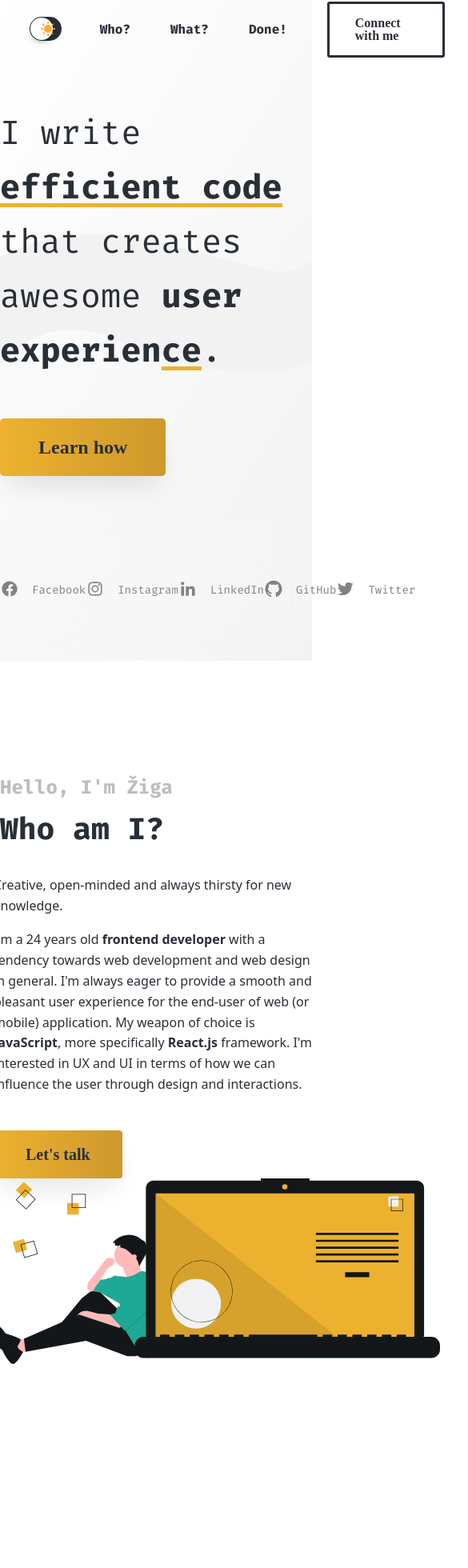
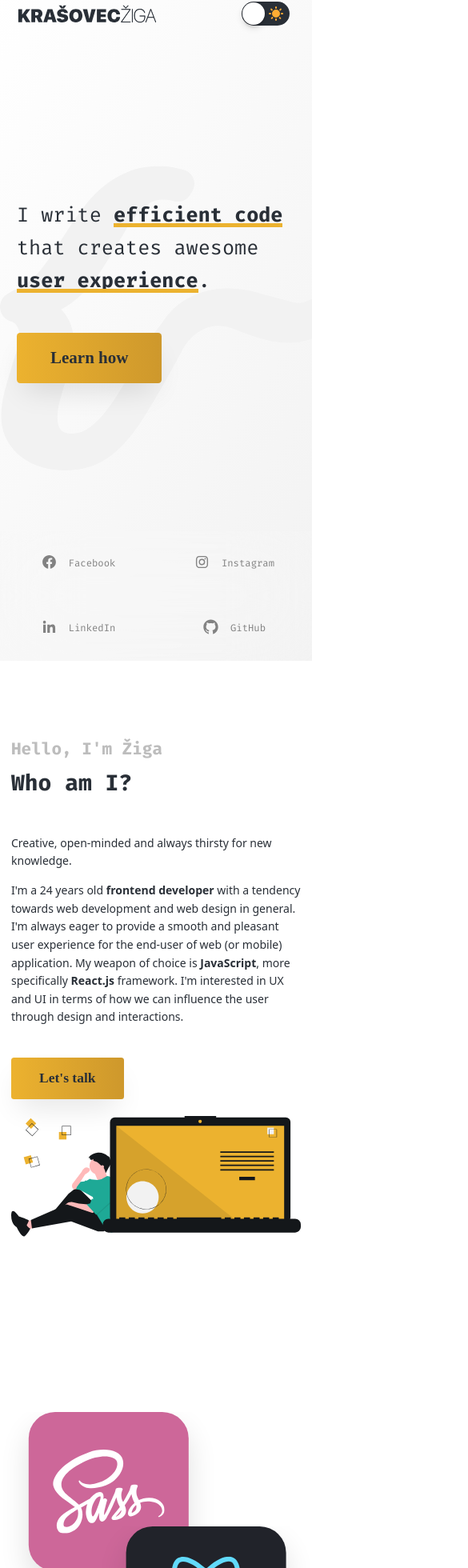
Before and after one commit to zigcccc/PersonalWebsite, a React (Create React App) app: page / in a window 390 px wide. Shown: the part 18-1978 px from the top of the page at 80% size, 585 px wide, since content can reach past the window. Built offline with nearby package versions, Linux system fonts and the light colour scheme.

Commit message:
Added responsive rules

```diff
--- a/src/App.tsx
+++ b/src/App.tsx
@@ -121,8 +121,12 @@ export const App = () => {
 			/>
 			<Banner theme={theme} />
 			<Section id="who">
-				<SubHeading>Hello, I'm Žiga</SubHeading>
-				<Heading>Who am I?</Heading>
+				<Row>
+					<Column size={12}>
+						<SubHeading>Hello, I'm Žiga</SubHeading>
+						<Heading>Who am I?</Heading>
+					</Column>
+				</Row>
 				<Row vAlign="bottom">
 					<Column size={6}>
 						<Paragraph>
@@ -188,8 +192,12 @@ export const App = () => {
 				</CTA>
 			</Section>
 			<Section id="contact">
-				<SubHeading>Contact forms are boring</SubHeading>
-				<Heading>Connect with me</Heading>
+				<Row>
+					<Column size={12}>
+						<SubHeading>Contact forms are boring</SubHeading>
+						<Heading>Connect with me</Heading>
+					</Column>
+				</Row>
 				<Row vAlign="top">
 					<Column size={6}>
 						<Paragraph>
--- a/src/components/Elements/Banner/Styles.tsx
+++ b/src/components/Elements/Banner/Styles.tsx
@@ -18,12 +18,21 @@ export const StyledBanner = styled.section`
 		z-index: 2;
 	}
 
+	@media screen and (max-width: 768px) {
+		padding-left: 1.5rem;
+		padding-right: 1.5rem;
+	}
+
 	h1 {
 		font-family: ${({ theme }) => theme.font__heading};
 		font-size: 42px;
 		line-height: 1.618;
 		color: ${({ theme }) => theme.fg};
 		margin-bottom: 3.125rem;
+
+		@media screen and (max-width: 768px) {
+			font-size: 1.8rem;
+		}
 
 		span {
 			font-weight: 700;
--- a/src/components/Elements/Header/Styles.tsx
+++ b/src/components/Elements/Header/Styles.tsx
@@ -11,10 +11,22 @@ export const StyledHeader = styled.header`
 	justify-content: space-between;
 	padding: 1.25rem 1.55rem;
 
+	& > svg {
+		@media screen and (max-width: 768px) {
+			max-width: 50%;
+		}
+	}
+
 	.nav {
 		margin: 0 0.625rem;
 		display: flex;
 		align-items: center;
+
+		.cta {
+			@media screen and (max-width: 768px) {
+				display: none;
+			}
+		}
 
 		&--item {
 			font-size: 1rem;
@@ -22,6 +34,10 @@ export const StyledHeader = styled.header`
 			font-weight: 700;
 			font-family: ${({ theme }) => theme.font__heading};
 			transition: ${({ theme }) => theme.transition__default};
+
+			@media screen and (max-width: 768px) {
+				display: none;
+			}
 
 			&:last-of-type {
 				margin-right: 1.56em;
--- a/src/components/Elements/ProjectCard/Styles.tsx
+++ b/src/components/Elements/ProjectCard/Styles.tsx
@@ -11,6 +11,10 @@ export const StyledProjectCard = styled.article<
 	background-color: ${({ company, theme }) => theme[`color__${company}`]};
 	border-radius: 10px;
 	color: ${({ dark, theme }) => (dark ? theme.color__gray : theme.color__white)};
+
+	@media screen and (max-width: 768px) {
+		grid-template-columns: 1fr;
+	}
 
 	&:hover {
 		.project-card--artwork {
@@ -69,5 +73,8 @@ export const StyledProjectCard = styled.article<
 	.project-card--cta {
 		display: flex;
 		justify-content: flex-end;
+		@media screen and (max-width: 768px) {
+			margin-top: 1rem;
+		}
 	}
 `;
--- a/src/components/Elements/SocialLinks/Styles.tsx
+++ b/src/components/Elements/SocialLinks/Styles.tsx
@@ -8,6 +8,10 @@ export const StyledSocialLinks = styled.div`
 	justify-content: space-between;
 	background: ${({ theme }) => convertHexToRGBA(theme.bg, 10)};
 	backdrop-filter: blur(45px);
+
+	@media screen and (max-width: 768px) {
+		flex-wrap: wrap;
+	}
 
 	.social-link {
 		flex: 1;
@@ -20,7 +24,15 @@ export const StyledSocialLinks = styled.div`
 		text-decoration: none;
 		font-family: ${({ theme }) => theme.font__heading};
     color: ${({ theme }) => theme.gray__middle};
-    transition: ${({ theme }) => theme.transition__default};
+		transition: ${({ theme }) => theme.transition__default};
+
+		@media screen and (max-width: 768px) {
+			min-width: 50%;
+			padding: 2rem 0;
+			&:last-child {
+				display: none;
+			}
+		}
 
 		&:hover {
 			color: ${({ theme }) => theme.color__primary};
--- a/src/components/Elements/TechBadge/Styles.tsx
+++ b/src/components/Elements/TechBadge/Styles.tsx
@@ -5,18 +5,42 @@ export const StyledTechBadgeContainer = styled.div`
 	display: flex;
 	justify-content: center;
 
+	@media screen and (max-width: 768px) {
+		width: calc(100vw - 3rem);
+		overflow-x: hidden;
+	}
+
 	&:nth-child(1) {
 		justify-content: flex-start;
 		margin-bottom: -6rem;
 		margin-left: 5rem;
+
+		@media screen and (max-width: 768px) {
+			justify-content: center;
+			margin-left: 0;
+			margin-bottom: -4rem;
+			transform: translateX(-15%);
+		}
 	}
 
 	&:nth-child(2) {
 		justify-content: flex-end;
+
+		@media screen and (max-width: 768px) {
+			justify-content: center;
+			margin-left: 0;
+			transform: translateX(20%);
+		}
 	}
 
 	&:nth-child(3) {
 		margin-top: -4rem;
+
+		@media screen and (max-width: 768px) {
+			margin-top: -2rem;
+			transform: translateX(0);
+			margin-bottom: 2rem;
+		}
 	}
 `;
 
--- a/src/components/Layout/Column/Column.tsx
+++ b/src/components/Layout/Column/Column.tsx
@@ -1,5 +1,7 @@
 import React from 'react';
 import classNames from 'classnames';
+
+import { StyledColumn } from './Styles';
 
 export type TColumnSize = 1 | 2 | 3 | 4 | 5 | 6 | 7 | 8 | 9 | 10 | 11 | 12;
 export type TColumnOffset = 1 | 2 | 3 | 4 | 5 | 6 | 7 | 8 | 9 | 10 | 11;
@@ -11,12 +13,12 @@ export interface ColumnProps {
 }
 
 export const Column = ({ children, size, offset }: ColumnProps) => (
-	<div
+	<StyledColumn
 		className={classNames('column col-sm-12', {
 			[`col-md-${size}`]: size,
 			[`col-md-offset-${offset}`]: offset,
 		})}
 	>
 		{children}
-	</div>
+	</StyledColumn>
 );
--- /dev/null
+++ b/src/components/Layout/Column/Styles.tsx
@@ -0,0 +1,7 @@
+import styled from 'styled-components';
+
+export const StyledColumn = styled.div`
+	@media screen and (max-width: 768px) {
+		margin-bottom: 1.5rem;
+	}
+`;
--- a/src/components/Layout/ProjectsGrid/Styles.tsx
+++ b/src/components/Layout/ProjectsGrid/Styles.tsx
@@ -24,4 +24,14 @@ export const StyledProjectsGrid = styled.div`
 			grid-area: card4;
 		}
 	}
+
+	@media screen and (max-width: 768px) {
+		grid-template-columns: 1fr;
+		grid-template-rows: auto auto auto auto;
+		grid-template-areas:
+			'card1'
+			'card2'
+			'card3'
+			'card4';
+	}
 `;
--- a/src/components/Layout/Section/Styles.tsx
+++ b/src/components/Layout/Section/Styles.tsx
@@ -3,6 +3,11 @@ import styled from 'styled-components';
 export const StyledSection = styled.section`
 	padding: 9rem 0;
 
+	@media screen and (max-width: 768px) {
+		padding: 7rem 1.5rem;
+		overflow-x: hidden;
+	}
+
 	&.centered {
 		text-align: center;
 	}
--- a/src/components/Typography/Heading/Styles.tsx
+++ b/src/components/Typography/Heading/Styles.tsx
@@ -7,4 +7,8 @@ export const StyledHeading = styled.h2`
 	line-height: 1.2;
 	margin-bottom: 0.92em;
 	color: ${({ theme }) => theme.fg};
+
+	@media screen and (max-width: 768px) {
+		font-size: 2rem;
+	}
 `;
--- a/src/styles/GlobalStyles.tsx
+++ b/src/styles/GlobalStyles.tsx
@@ -4,10 +4,20 @@ import { ThemeType } from './theme';
 export const GlobalStyle = createGlobalStyle<{ theme: ThemeType }>`
 	:root {
 		font-size: 16px;
+
+		@media screen and (max-width: 768px) {
+			font-size: 14px;
+		}
 	}
 	body {
 		background-color: ${({ theme }) => theme.bg};
 		color: ${({ theme }) => theme.fg};
 		font-family: ${({ theme }) => theme.font__body};
+		overflow-x: hidden;
+	}
+
+	img, svg {
+		max-width: 100%;
+		height: auto;
 	}
 `;
```
